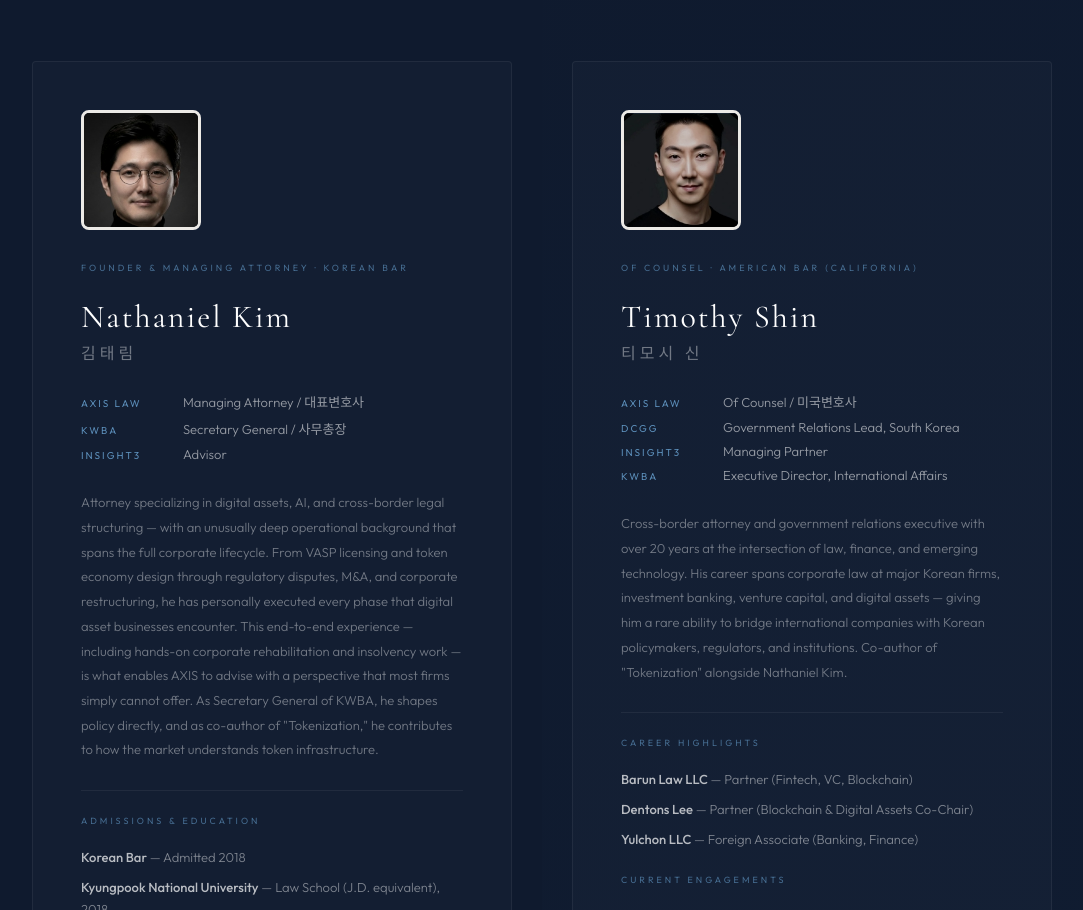
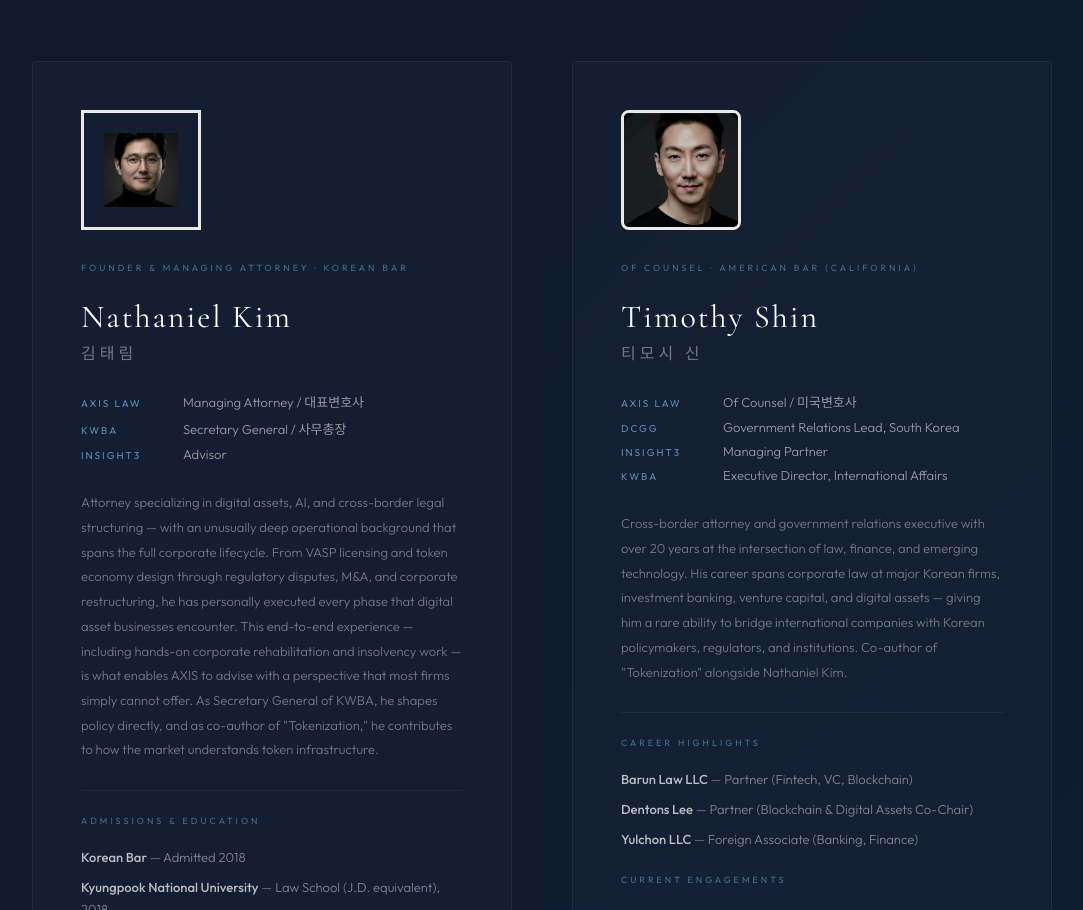
Before and after one commit to axis-nate/hompage, a plain HTML site: page index.html in a window 1280 px wide. Shown: the part 5182-6092 px from the top of the page, without its empty margins (98-1181 px from the left). Drawn offline with nearby package versions, Linux system fonts and the light colour scheme; no server answers.

Commit message:
Update index.html

```diff
--- a/index.html
+++ b/index.html
@@ -693,7 +693,7 @@ footer{background:var(--navy-deep);padding:48px 0}
 
       <!-- NATHANIEL KIM -->
       <article class="team-member reveal" itemscope itemtype="https://schema.org/Person">
-        <img class="member-photo" src="image/nate.JPG" alt="Nathaniel T. Kim" style="width:120px;height:120px;border-radius:8px;object-fit:cover;object-position:center top;border:3px solid var(--border)">
+        <img class="member-photo" src="image/nate.JPG" alt="Nathaniel T. Kim" style="width:120px; height:120px; border-radius:0; object-fit:cover; padding:20px; box-sizing:border-box; border:3px solid var(--border);">
         <div class="member-tag">Founder & Managing Attorney · Korean Bar</div>
         <h3 class="member-name serif" itemprop="name">Nathaniel Kim</h3>
         <div class="member-name-kr kr" itemprop="alternateName">김태림</div>
```
